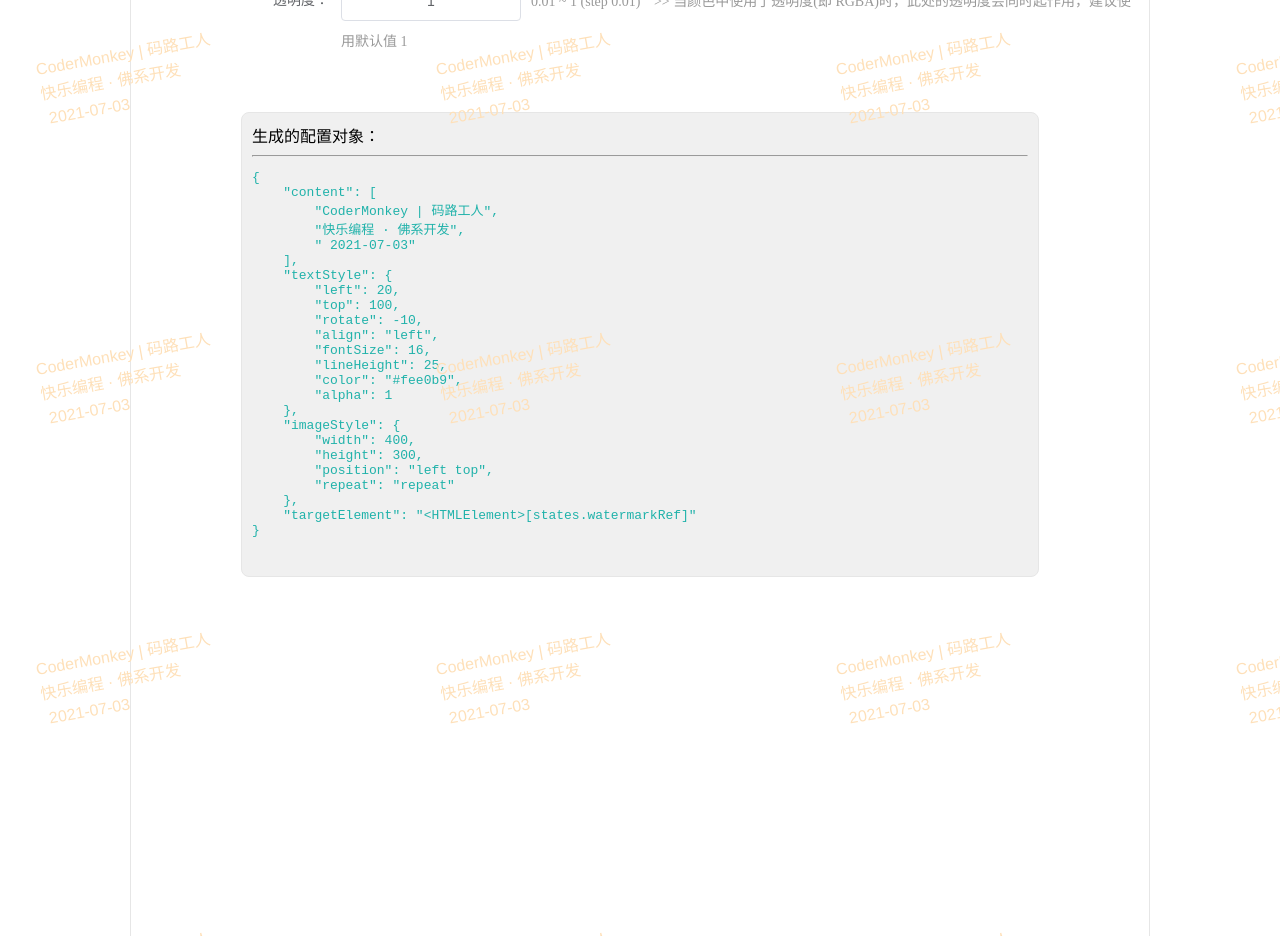
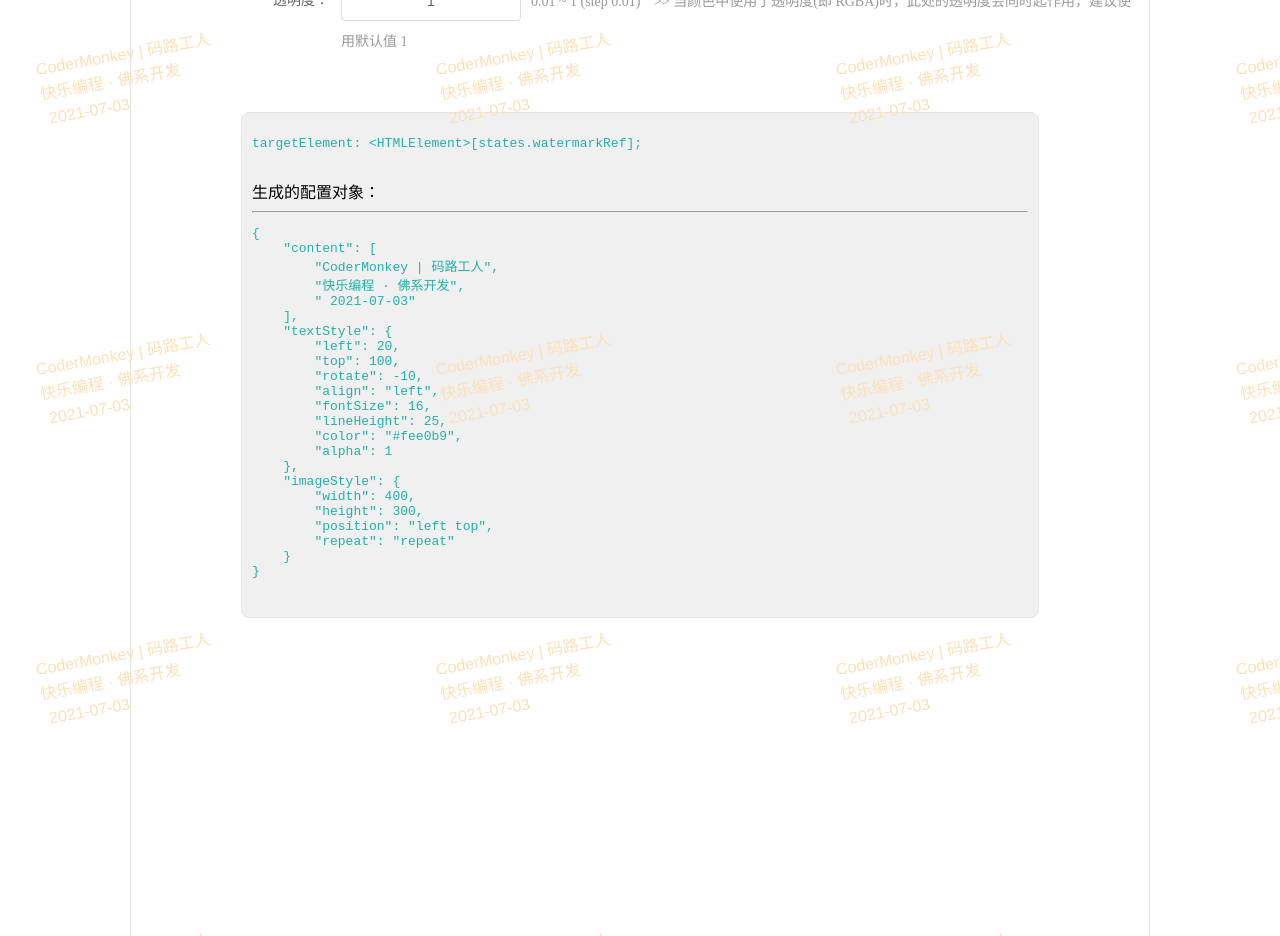
Before and after one commit to CoderMonkie/js-watermarker, a Vue app: page / in a window 1280 px wide. Shown: the part 1220-2156 px from the top of the page. Built offline with nearby package versions, Linux system fonts and the light colour scheme.

Commit message:
chore: update demo
update showing of setting json

```diff
--- a/example/src/views/for-image/Index.vue
+++ b/example/src/views/for-image/Index.vue
@@ -2,7 +2,7 @@
  * @Description:
  * @Autor: 码路工人<maonianyou@foxmail.com>
  * @Date: 2021-07-28 23:12:56
- * @LastEditors: 码路工人<maonianyou@foxmail.com>
+ * @LastEditors: Archmage | 大法师 <maonianyou@pay.media>
 -->
 <template>
   <div class="tab-for-image">
@@ -212,11 +212,10 @@
     </el-form>
 
     <section class="page-section__setting-json">
+      <pre>targetElement: &lt;HTMLElement&gt;[states.watermarkRef?.$el]</pre>
       <span>&nbsp;&nbsp;The Setting JSON</span>
       <hr />
-      <pre
-        >{{ JSON.stringify(settingJson, null, 4) }}
-      </pre>
+      <pre>{{ JSON.stringify(computedOptions, null, 4) }}</pre>
     </section>
   </div>
 </template>
@@ -288,11 +287,11 @@
       };
     });
 
-    const settingJson = computed(() => {
-      const copy = JSON.parse(JSON.stringify(computedOptions.value));
-      copy.targetElement = "<HTMLElement>[states.watermarkRef?.$el]";
-      return copy;
-    });
+    // const settingJson = computed(() => {
+    //   const copy = JSON.parse(JSON.stringify(computedOptions.value));
+    //   copy.targetElement = "<HTMLElement>[states.watermarkRef?.$el]";
+    //   return copy;
+    // });
 
     const handleOptionsChange = () => {
       marker.setOption(computedOptions.value);
@@ -320,7 +319,7 @@
       ...toRefs(states),
       handleOptionsChange,
       onImageLoad,
-      settingJson,
+      computedOptions,
     };
   },
 };
--- a/example/src/views/for-page/Index.vue
+++ b/example/src/views/for-page/Index.vue
@@ -2,7 +2,7 @@
  * @Description:
  * @Autor: 码路工人<maonianyou@foxmail.com>
  * @Date: 2021-07-28 23:13:15
- * @LastEditors: 码路工人<maonianyou@foxmail.com>
+ * @LastEditors: Archmage | 大法师 <maonianyou@pay.media>
 -->
 <template>
   <div class="tab-for-page" ref="watermarkRef">
@@ -235,10 +235,13 @@
     </section>
 
     <section class="page-section__setting-json">
+      <pre>
+targetElement: &lt;HTMLElement&gt;[states.watermarkRef];
+      </pre>
       生成的配置对象：
       <hr />
       <pre
-        >{{ JSON.stringify(settingJson, null, 4) }}
+        >{{ JSON.stringify(computedOptions, null, 4) }}
       </pre>
     </section>
   </div>
@@ -317,12 +320,6 @@
       };
     });
 
-    const settingJson = computed(() => {
-      const copy = JSON.parse(JSON.stringify(computedOptions.value));
-      copy.targetElement = "<HTMLElement>[states.watermarkRef]";
-      return copy;
-    });
-
     const toggleWatermark = (flag) => {
       toggleAppendTo(flag ? states.formData.checkList : []);
     };
@@ -358,7 +355,7 @@
     return {
       ...toRefs(states),
       handleOptionsChange,
-      settingJson,
+      computedOptions,
       toggleWatermark,
       toggleAppendTo,
     };
```
